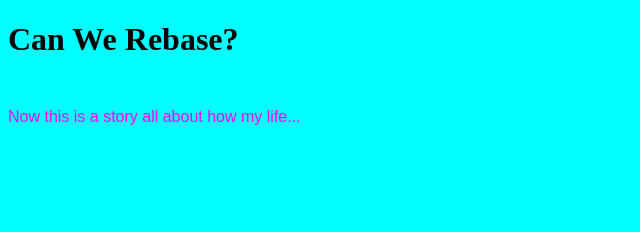
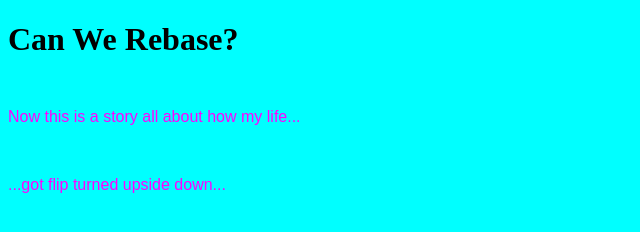
Before and after one commit to brittanystoroz/rebase, a plain HTML site: page index.html in a window 1280 px wide. Shown: the whole page, without its empty margins (0-640 px from the left). Drawn offline with Linux system fonts and the light colour scheme.

Commit message:
Add para text

```diff
--- a/index.html
+++ b/index.html
@@ -9,6 +9,7 @@
     <h1>Can We Rebase?</h1>
 
     <p>Now this is a story all about how my life...</p>
+    <p>...got flip turned upside down...</p>
   </body>
 
   <script type="text/javascript" src="scripts.js"></script>
```
